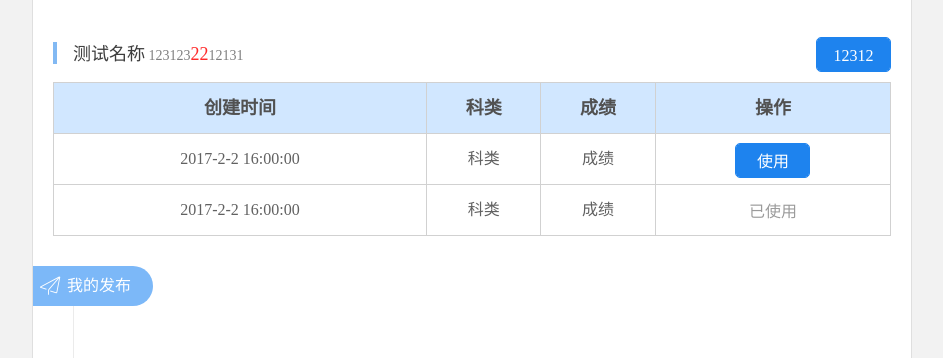
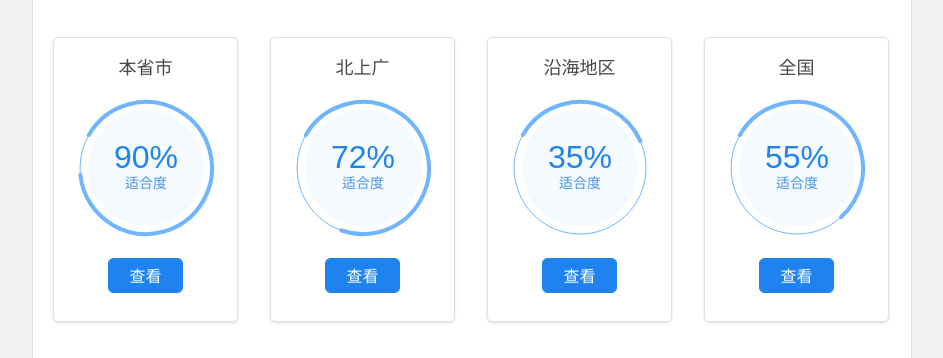
Before and after one commit to Microscorpio/volunteer, a plain HTML site: page views/index.html in a window 1280 px wide. Shown: the part 982-1340 px from the top of the page, without its empty margins (328-1271 px from the left). Drawn offline with Linux system fonts and the light colour scheme.

Commit message:
finish canvas function

```diff
--- /dev/null
+++ b/assets/js/drawCircle.js
@@ -0,0 +1,64 @@
+function drawCircle(_options){
+    var options = _options || {};    //获取或定义options对象;
+    options.angle = options.angle || 1;    //定义默认角度1为360度(角度范围 0-1);
+    options.color = options.color || '#6fb5ff';    //定义默认颜色（包括字体和边框颜色）;
+    options.lineWidth = options.lineWidth || 10;    //定义默认圆描边的宽度;
+    options.lineCap = 'round';    //定义描边的样式，默认为圆角
+
+    var oBoxOne = document.getElementById(options.id);  //空心圆
+    var oBoxSolid = document.getElementById(options.id+'_solid');   //实心圆背景
+    var sCenter = oBoxOne.width / 2;    //获取canvas元素的中心点;
+    var ctx = oBoxOne.getContext('2d');
+    var nBegin = Math.PI / 1.2;    //定义起始角度;
+    var nEnd = Math.PI * 2;    //定义结束角度;
+    ctx.textAlign = 'center';    //定义字体居中;
+    ctx.font = 'normal 32px Arial';    //定义字体大小字体样式;
+    ctx.fillStyle = '#1e83ee'    //文字填充样式为颜色;
+    var txtNum = Math.round(parseFloat((options.angle * 100))); //处理小数
+    ctx.fillText(txtNum + '%', sCenter, sCenter);    //设置填充文字;
+    ctx.font = '14px Arial';
+    ctx.fillStyle = '#4693e4'
+    ctx.fillText('适合度', sCenter, sCenter + 20);
+    ctx.lineCap = options.lineCap;
+    ctx.strokeStyle = options.color;
+
+    ctx.beginPath();    //设置起始路径，这段绘制360度背景;
+    ctx.strokeStyle = options.color;
+    ctx.lineWidth = 1;
+    ctx.fillStyle="#0000ff";
+    ctx.arc(sCenter, sCenter, (sCenter - options.lineWidth), -nBegin, nEnd, false);
+    ctx.stroke();
+
+    var imd = ctx.getImageData(0, 0, 240, 240);
+    function draw(current) {    //该函数实现角度绘制画图;
+        ctx.putImageData(imd, 0, 0);
+        ctx.beginPath();
+        ctx.lineWidth = options.lineWidth;
+        ctx.strokeStyle = options.color;
+        ctx.arc(sCenter, sCenter, (sCenter - options.lineWidth), -nBegin, (nEnd * current) - nBegin, false);
+        ctx.stroke();
+    }
+
+    var t = 0;
+    var timer = null;
+    function loadCanvas(angle) {    //该函数循环绘制指定角度，实现加载动画;
+        timer = setInterval(function(){
+            if (t > angle) {
+                draw(options.angle);
+                clearInterval(timer);
+            }else{
+                draw(t);
+                t += 0.02;
+            }
+        }, 20);
+    }
+    loadCanvas(options.angle);    //载入百度比角度  0-1 范围;
+    timer = null;
+
+    var ctx2 = oBoxSolid.getContext('2d');//画中间实心背景圆
+    ctx2.beginPath();
+    ctx2.arc(sCenter, sCenter, (sCenter - options.lineWidth-8), -nBegin, nEnd, false);
+    ctx2.fillStyle="#f5faff";//填充颜色
+    ctx2.fill();//画实心圆
+    ctx2.closePath();
+}
--- a/assets/sass/index.scss
+++ b/assets/sass/index.scss
@@ -9,3 +9,57 @@
 @import "stylesheet/sysWrapper";
 @import "stylesheet/tabLayout";
 @import "stylesheet/widget";
+.drawData-layout{
+	width: 100%;
+	height: auto;
+	padding: 20px;
+	ul{
+		li{
+			float: left;
+			width: 185px;
+			height: 285px;
+			text-align: center;
+			border: 1px solid #e0e0e0;
+			margin-left: 32px;
+			border-radius: 5px;
+			box-shadow: 0 1px 3px #e0e0e0;
+			overflow: hidden;
+			&:first-child{
+				margin-left: 0;
+			}
+			h3{
+				font-size: 18px;
+				color: #474747;
+				height: 60px;
+				line-height: 60px;
+			}
+			p{
+				display: inline-block;
+				width: 100%;
+				height: 40px;
+				margin-top: 10px;
+			}
+			.dataList{
+				position: relative;
+				width: 100%;
+				height: 150px;
+				overflow: hidden;
+				canvas{
+					position: absolute;
+					width: 140px;
+					height: 140px;
+					left: 50%;
+					top: 0;
+					margin-left: -70px;
+					&.circle{
+						z-index: 9;
+					}
+					&.solidCircle{
+						z-index: 1;
+						top: 0;
+					}
+				}
+			}
+		}
+	}
+}
--- a/views/index.html
+++ b/views/index.html
@@ -429,6 +429,53 @@
             </div>
             <!-- tab-layout end -->
 
+            <!-- 画图 start -->
+            <div class="drawData-layout clearfix">
+                <ul>
+                    <li>
+                        <h3>本省市</h3>
+                        <div class="dataList">
+                            <canvas id="dataList_1" class="circle" width="140" height="140">Your browser does not support the HTML5 canvas tag.</canvas>
+                            <canvas id="dataList_1_solid" class="solidCircle" width="140" height="140"></canvas>
+                        </div>
+                        <p>
+                            <a href="javascript:;" class="vo-btn vo-btn-md vo-btn-primary">查看</a>
+                        </p>
+                    </li>
+                    <li>
+                        <h3>北上广</h3>
+                        <div class="dataList">
+                            <canvas id="dataList_2" class="circle" width="140" height="140">Your browser does not support the HTML5 canvas tag.</canvas>
+                            <canvas id="dataList_2_solid" class="solidCircle" width="140" height="140"></canvas>
+                        </div>
+                        <p>
+                            <a href="javascript:;" class="vo-btn vo-btn-md vo-btn-primary">查看</a>
+                        </p>
+                    </li>
+                    <li>
+                        <h3>沿海地区</h3>
+                        <div class="dataList">
+                            <canvas id="dataList_3" class="circle" width="140" height="140">Your browser does not support the HTML5 canvas tag.</canvas>
+                            <canvas id="dataList_3_solid" class="solidCircle" width="140" height="140"></canvas>
+                        </div>
+                        <p>
+                            <a href="javascript:;" class="vo-btn vo-btn-md vo-btn-primary">查看</a>
+                        </p>
+                    </li>
+                    <li>
+                        <h3>全国</h3>
+                        <div class="dataList">
+                            <canvas id="dataList_4" class="circle" width="140" height="140">Your browser does not support the HTML5 canvas tag.</canvas>
+                            <canvas id="dataList_4_solid" class="solidCircle" width="140" height="140"></canvas>
+                        </div>
+                        <p>
+                            <a href="javascript:;" class="vo-btn vo-btn-md vo-btn-primary">查看</a>
+                        </p>
+                    </li>
+                </ul>
+            </div>
+            <!-- 画图 end -->
+
             <div class="widget">
                 <div class="widget-title clearfix">
                     <p>
@@ -526,4 +573,27 @@
 </body>
 <script src="../assets/js/jquery-1.12.1.min.js"></script>
 <script src="../assets/js/common.js"></script>
+<script src="../assets/js/drawCircle.js"></script>
+<script>
+    drawCircle({
+        id: 'dataList_1',
+        angle: 0.90, //读后台数据
+        lineWidth: 4
+    });
+    drawCircle({
+        id: 'dataList_2',
+        angle: 0.72,
+        lineWidth: 4
+    });
+    drawCircle({
+        id: 'dataList_3',
+        angle: 0.35,
+        lineWidth: 4
+    });
+    drawCircle({
+        id: 'dataList_4',
+        angle: 0.55,
+        lineWidth: 4
+    });
+</script>
 </html>
```
Also changed, not shown: assets/css/index.css, 6 other files.
